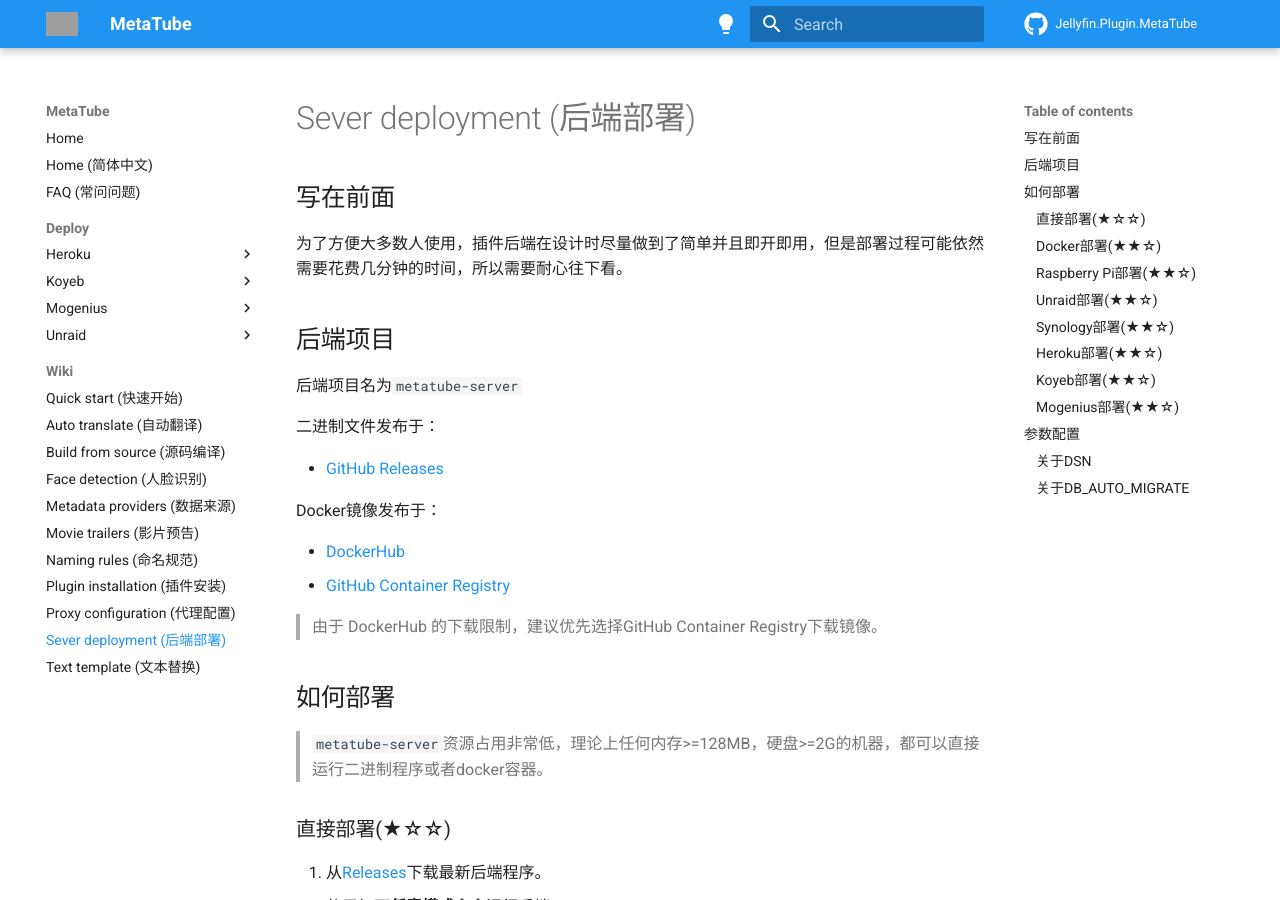
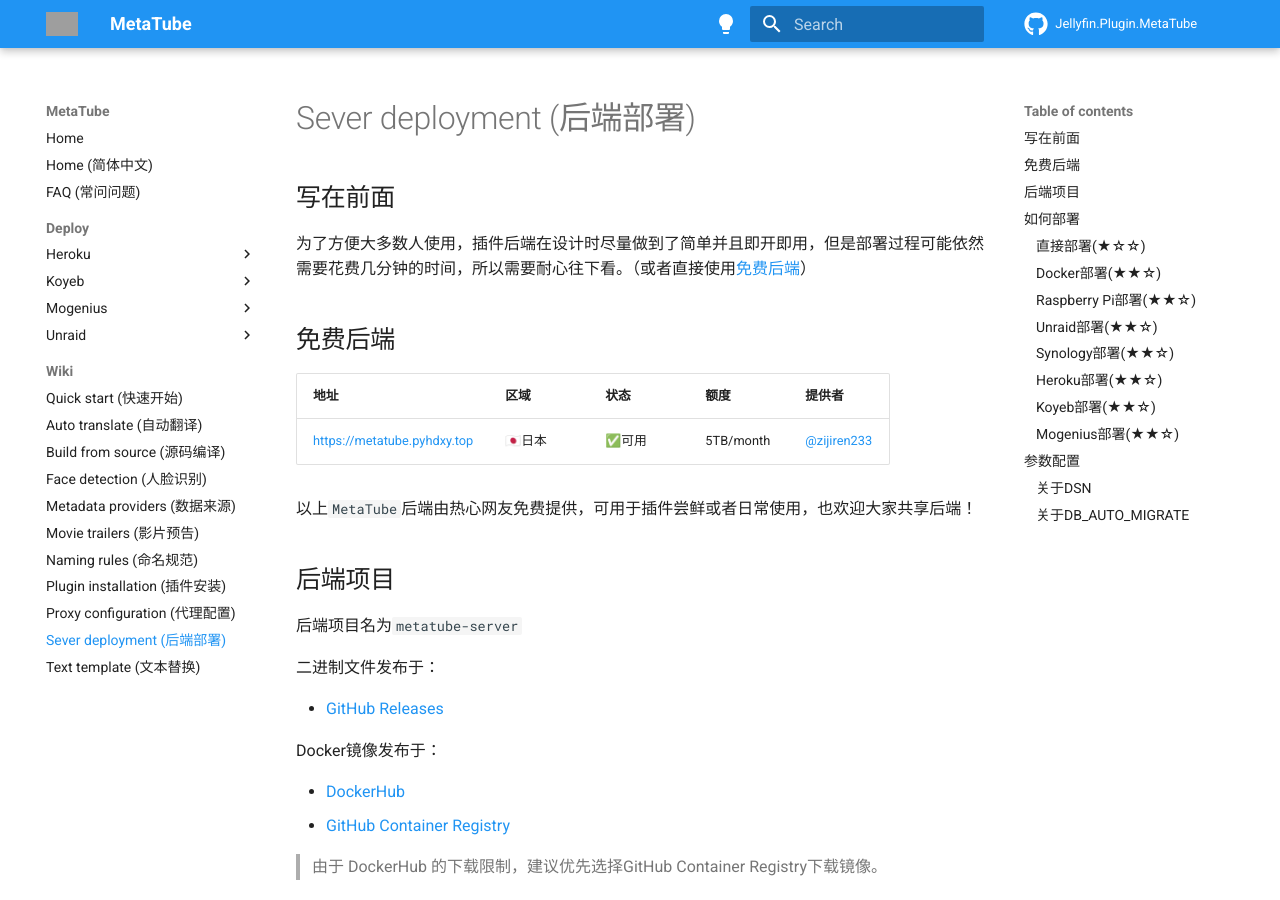
Before and after one commit to metatube-community/metatube-community.github.io, an MkDocs documentation site: the page built from docs/wiki/server-deployment.md, in a window 1280 px wide and 900 px high. Built offline with MkDocs 1.6.1 and Material for MkDocs 9.7.7, drawn with Linux system fonts in a browser that asks for light colours; comment, search, counter and statistics services are not loaded; grey boxes are pictures that could not be loaded.

Commit message:
Add free servers

```diff
--- a/docs/wiki/server-deployment.md
+++ b/docs/wiki/server-deployment.md
@@ -2,7 +2,15 @@
 
 ## 写在前面
 
-为了方便大多数人使用，插件后端在设计时尽量做到了简单并且即开即用，但是部署过程可能依然需要花费几分钟的时间，所以需要耐心往下看。
+为了方便大多数人使用，插件后端在设计时尽量做到了简单并且即开即用，但是部署过程可能依然需要花费几分钟的时间，所以需要耐心往下看。（或者直接使用[免费后端](#免费后端)）
+
+## 免费后端
+
+| 地址 | 区域 | 状态 | 额度 | 提供者 |
+|-----|-----|------|-----|-------|
+| [https://metatube.pyhdxy.top](https://metatube.pyhdxy.top) | 🇯🇵日本 | ✅可用 | 5TB/month | [@zijiren233](https://github.com/zijiren233) |
+
+以上`MetaTube`后端由热心网友免费提供，可用于插件尝鲜或者日常使用，也欢迎大家共享后端！
 
 ## 后端项目
 
```
